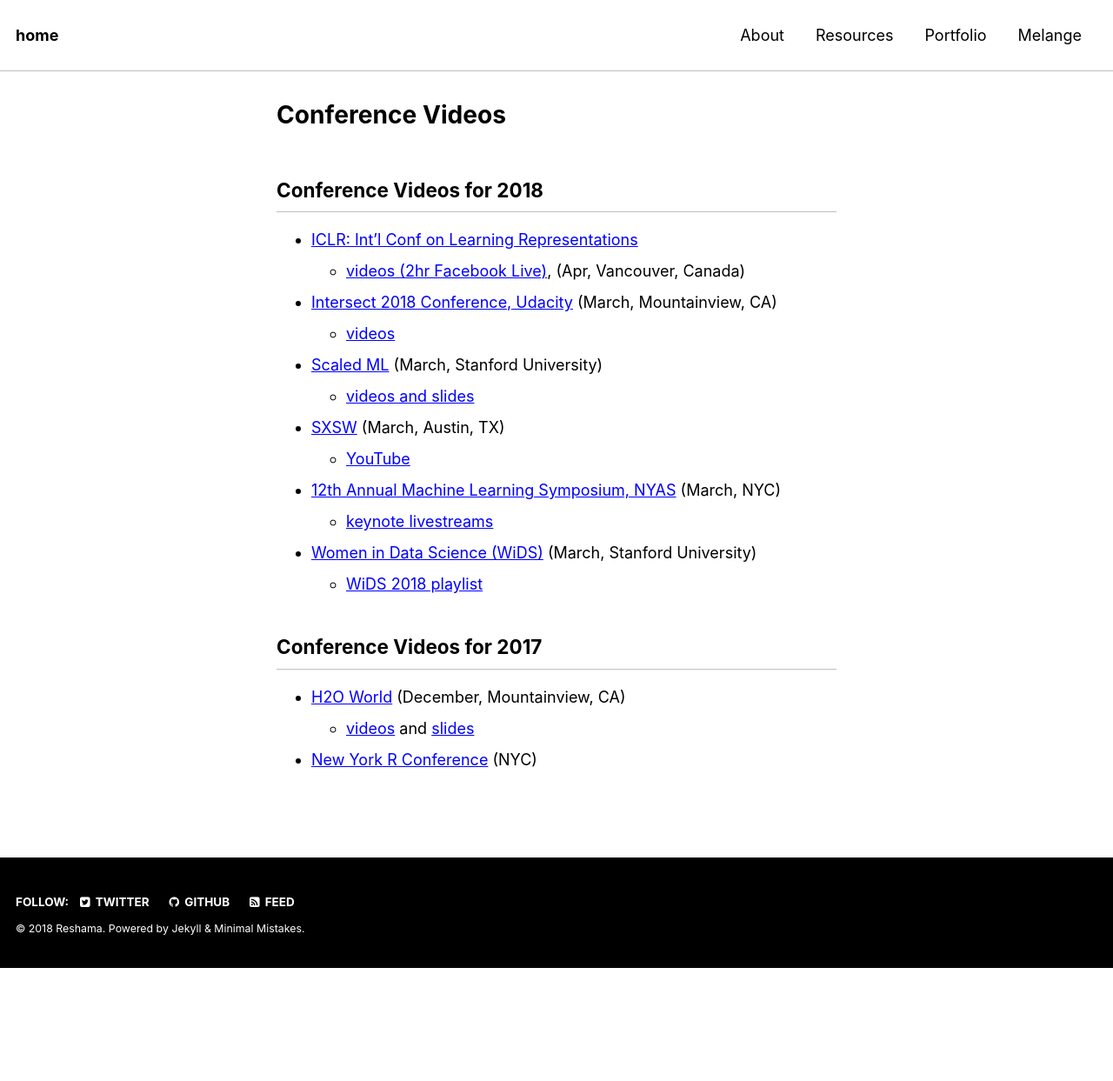
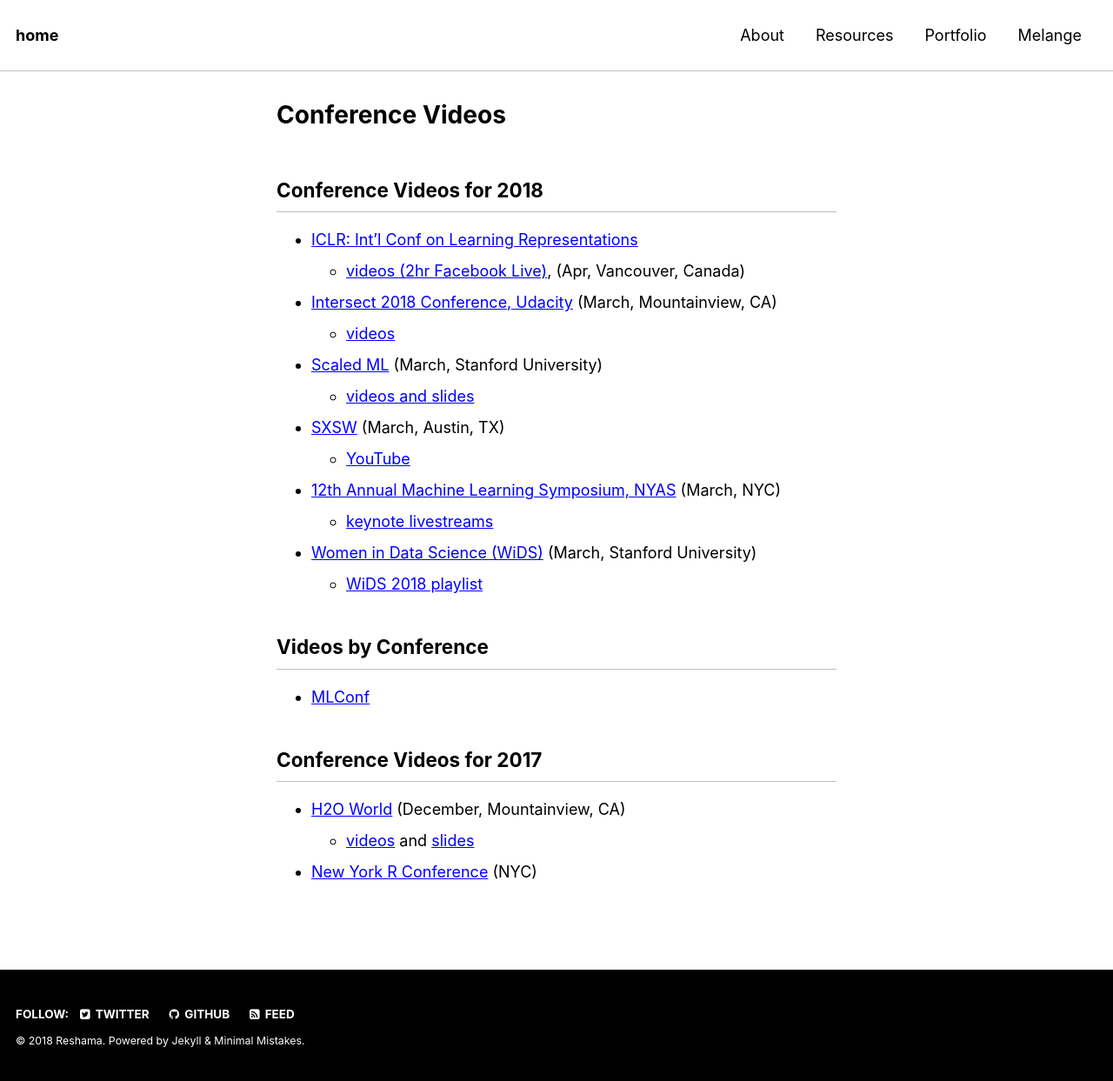
Before and after one commit to reshamas/reshamas.github.io, a Jekyll site: the page built from resources/conf_videos.md, in a window 1280 px wide. Shown: the whole page at 87% size. Built offline with Jekyll 4.4.1, drawn with Linux system fonts in a browser that asks for light colours; before the commit the page ends 1113 px from its top, so only the background shows below that.

Commit message:
Update conf_videos.md

```diff
--- a/resources/conf_videos.md
+++ b/resources/conf_videos.md
@@ -25,6 +25,9 @@
 * [Women in Data Science (WiDS)](http://www.widsconference.org/about1.html) (March, Stanford University)
   - [WiDS 2018 playlist](https://www.youtube.com/playlist?list=PLn62CdVLnT-ehGV9_cv1VX2SfZI_Suu7r&disable_polymer=true)
 
+## Videos by Conference
+* [MLConf](https://www.youtube.com/channel/UCjeM1xxYb_37bZfyparLS3Q/feed)
+
 ## Conference Videos for 2017
 * [H2O World](http://h2oworld.h2o.ai) (December, Mountainview, CA)
   - [videos](https://www.youtube.com/playlist?list=PLNtMya54qvOHQs2ZmV-pPSW_etMUykE0_) and [slides](https://www.slideshare.net/0xdata/presentations)
```
